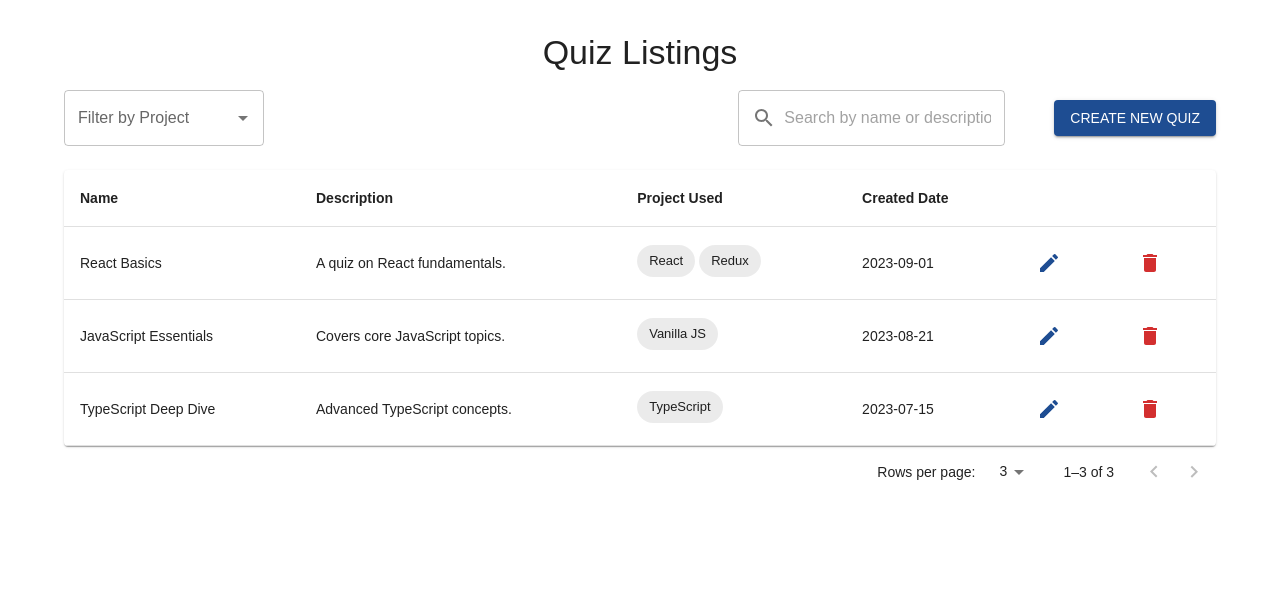
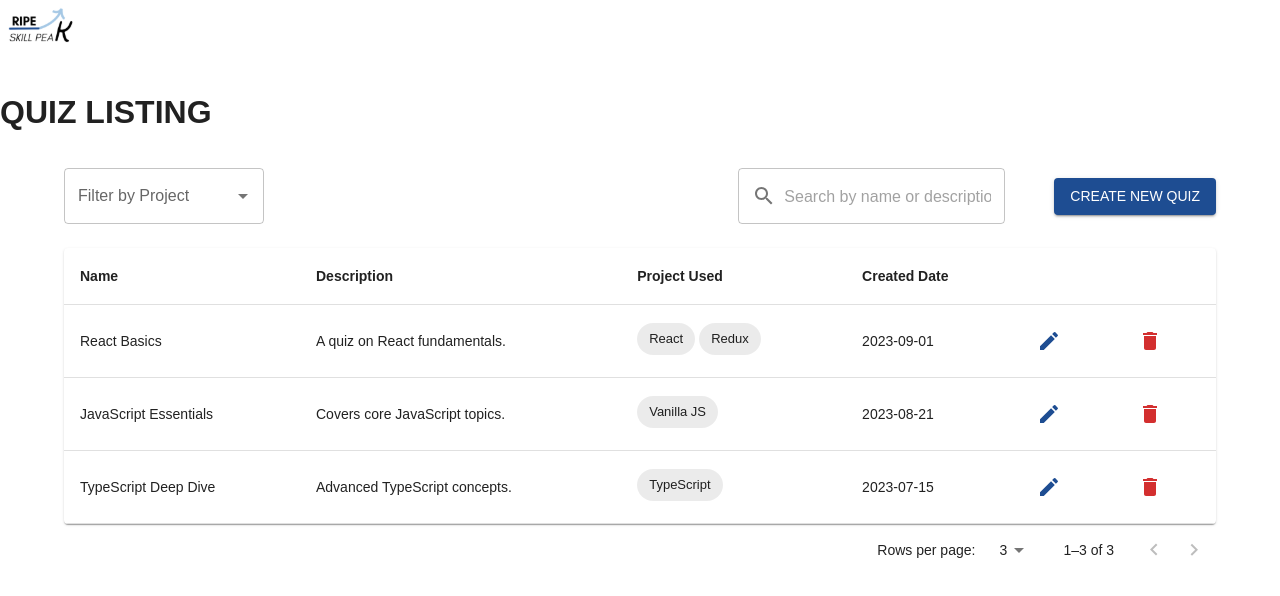
Before and after one commit to maignanaganapathy/skill-peak-frontend, a React (Create React App) app: page / in a window 1280 px wide. Shown: the top 596 px of the page. Built offline with nearby package versions, Linux system fonts and the light colour scheme.

Commit message:
Add header in quiz listing page

```diff
--- /dev/null
+++ b/src/features/quiz/QuizListing/Header.tsx
@@ -0,0 +1,17 @@
+import React from "react";
+import logo from "../../../assets/logo.svg"; // adjust the path if needed
+
+export const QuizHeader = () => {
+  return (
+    <header className="flex items-center px-16 py-0 w-full bg-[#3E7CB1] h-[91px] max-md:px-8 max-md:py-0 max-sm:px-4 max-sm:py-0 max-sm:h-[70px]">
+      <img
+        src={logo}
+        className="h-[76px] w-[116px] max-sm:w-20 max-sm:h-auto"
+        alt="Logo"
+      />
+      <h1 className="ml-96 text-3xl font-bold text-white max-md:ml-52 max-sm:ml-12 max-sm:text-2xl">
+        QUIZ LISTING
+      </h1>
+    </header>
+  );
+};
--- a/src/features/quiz/QuizListing/PaginationComponent.tsx
+++ b/src/features/quiz/QuizListing/PaginationComponent.tsx
@@ -23,7 +23,7 @@ const PaginationComponent: React.FC<PaginationProps> = ({
     onPageChange={handleChangePage}
     rowsPerPage={rowsPerPage}
     onRowsPerPageChange={handleChangeRowsPerPage}
-    rowsPerPageOptions={[3, 4, 5]}
+    rowsPerPageOptions={[2, 3, 5]}
   />
 );
 
--- a/src/features/quiz/QuizListing/QuizList.tsx
+++ b/src/features/quiz/QuizListing/QuizList.tsx
@@ -2,7 +2,6 @@ import React, { useState } from "react";
 import {
   Box,
   Container,
-  Typography,
   Button,
 } from "@mui/material";
 import FilterComponent from "./FilterComponent";
@@ -10,6 +9,7 @@ import SearchComponent from "./SearchComponent";
 import QuizTableComponent from "./QuizTable";
 import PaginationComponent from "./PaginationComponent";
 import initialQuizData from "./data";
+import { QuizHeader } from "./Header"; // Import your custom header component
 
 const QuizList: React.FC = () => {
   const [quizzes, setQuizzes] = useState(initialQuizData);
@@ -80,12 +80,11 @@ const QuizList: React.FC = () => {
   };
 
   return (
+    <>
+      <QuizHeader />
+
       <Container maxWidth="lg">
         <Box sx={{ my: 4 }}>
-      <Box sx={{ mb: 2, textAlign: "center", width: "100%" }}>
-  <Typography variant="h4">Quiz Listings</Typography>
-</Box>
-
 
           {/* Toolbar Row: Filter | Spacer | Search + Create */}
           <Box
@@ -138,6 +137,7 @@ const QuizList: React.FC = () => {
           />
         </Box>
       </Container>
+    </>
   );
 };
 
```
Lines whose indentation alone changed are shown as unchanged.
